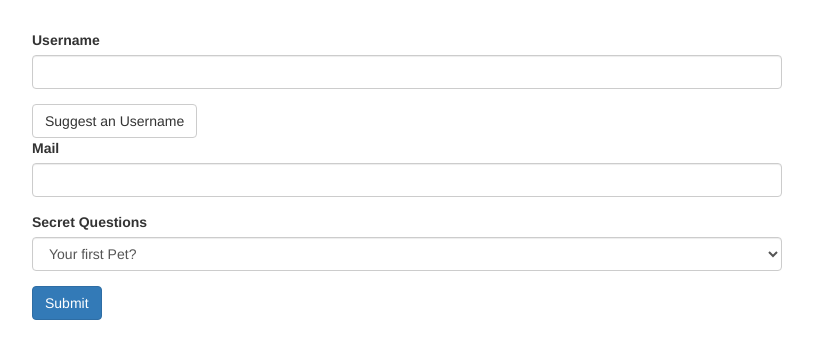
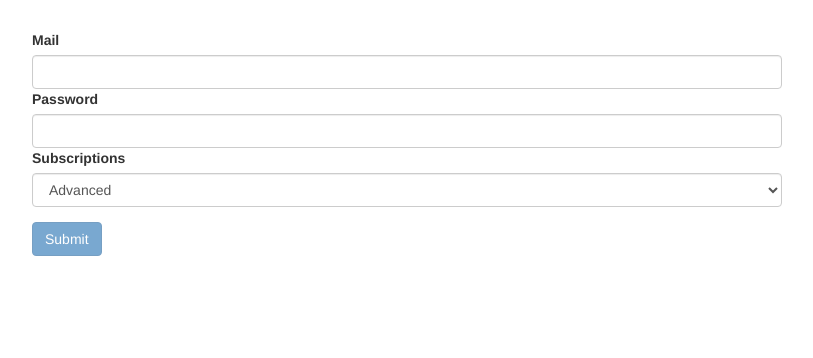
Before and after one commit to jpba1986/forms-td-start, an Angular app: page / in a window 1280 px wide. Shown: the top 358 px of the page, without its empty margins (233-1046 px from the left). Built offline with nearby package versions, Linux system fonts and the light colour scheme.

Commit message:
first strike

```diff
--- a/src/app/app.component.html
+++ b/src/app/app.component.html
@@ -1,7 +1,7 @@
 <div class="container">
   <div class="row">
     <div class="col-xs-12 col-sm-10 col-md-8 col-sm-offset-1 col-md-offset-2">
-      <form>
+ <!--     <form>
         <div id="user-data">
           <div class="form-group">
             <label for="username">Username</label>
@@ -21,7 +21,8 @@
           </select>
         </div>
         <button class="btn btn-primary" type="submit">Submit</button>
-      </form>
+      </form>-->
+      <app-user></app-user>
     </div>
   </div>
 </div>
--- a/src/app/app.module.ts
+++ b/src/app/app.module.ts
@@ -1,6 +1,6 @@
 import { BrowserModule } from '@angular/platform-browser';
 import { NgModule } from '@angular/core';
-import { FormsModule } from '@angular/forms';
+import { FormsModule, NgModel } from '@angular/forms';
 
 
 import { AppComponent } from './app.component';
@@ -13,7 +13,7 @@ import { UserComponent } from './user/user/user.component';
   ],
   imports: [
     BrowserModule,
-    FormsModule,
+    FormsModule
   ],
   providers: [],
   bootstrap: [AppComponent]
--- a/src/app/user/user/user.component.html
+++ b/src/app/user/user/user.component.html
@@ -1 +1,39 @@
-<p>user works!</p>
+<form (ngSubmit)="onSubmit()" #f="ngForm">
+    <div class="form-group">
+    <label for="email">Mail</label>
+            <input
+                type="email"
+                id="email"
+                class="form-control"
+                ngModel
+                name="email"
+                required>
+                <span class="help-block" *ngIf="!email.valid && email.touched">Please enter a valid value</span>
+    <label for="password">Password</label>
+            <input
+                type="password"
+                id="pass"
+                class="form-control"
+                ngModel
+                name="pass"
+                required>
+                <span class="help-block" *ngIf="pass.touched">Please enter a valid value</span>
+    <label for="subscription">Subscriptions</label>
+            <select
+                id="subscription"
+                name="subscription"
+                class="form-control"
+                [ngModel]="defaultSubs">
+                <option value="basic">Basic</option>
+                <option value="advanced">Advanced</option>
+                <option value="pro">Pro</option>
+            </select>
+        </div>
+<button class="btn btn-primary" [disabled]="!f.valid">Submit</button>
+</form>
+<div *ngIf="showData">
+    <h3> Your Data is: </h3>
+    <p>Mail: {{ email }} </p>
+    <p>Password: {{ pass }}</p>
+    <p>Subscription: {{ subs }} </p>
+</div>
--- a/src/app/user/user/user.component.ts
+++ b/src/app/user/user/user.component.ts
@@ -1,4 +1,5 @@
-import { Component, OnInit } from '@angular/core';
+import { Component, OnInit, ViewChild } from '@angular/core';
+import { NgForm } from '@angular/forms';
 
 @Component({
   selector: 'app-user',
@@ -6,10 +7,26 @@ import { Component, OnInit } from '@angular/core';
   styleUrls: ['./user.component.css']
 })
 export class UserComponent implements OnInit {
+  @ViewChild('f', {static: false}) singupForm : NgForm;
+  email        ='';
+  pass         ='';
+  subscription ='';
+  subs         ='';
+  defaultSubs  ='advanced';
+  showData = false;
 
   constructor() { }
 
   ngOnInit() {
   }
 
+  onSubmit(){
+    this.showData = true;
+    this.email =this.singupForm.value.email;
+    this.pass  =this.singupForm.value.pass;
+    this.subs  = this.singupForm.value.subscription;
+    this.singupForm.reset();/**/
+    console.log(this.singupForm);
+  }
+
 }
```
